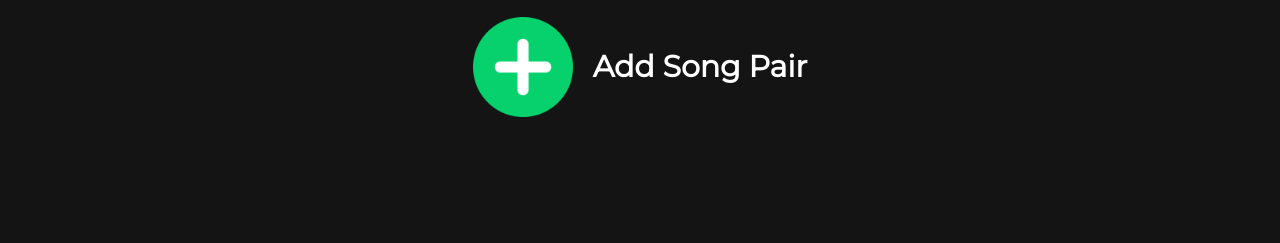
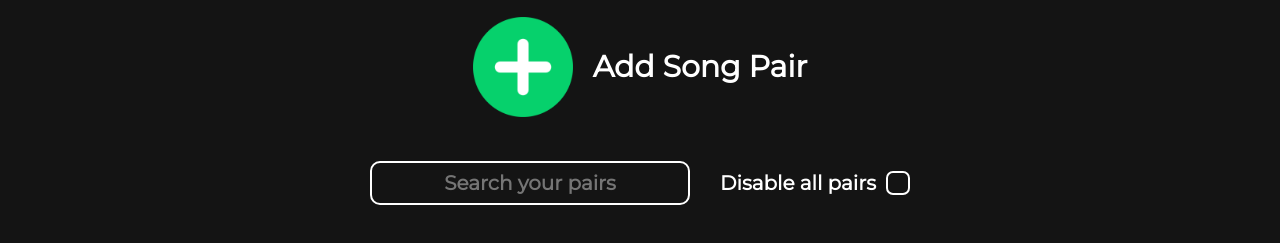
Before and after one commit to tthescott/Afterplay, a website: page public/index.html in a window 1280 px wide. Shown: the part 95-338 px from the top of the page. Drawn offline with Linux system fonts and the light colour scheme.

Commit message:
add pair search bar and disable all pairs checkbox

```diff
--- a/public/index.html
+++ b/public/index.html
@@ -33,6 +33,13 @@
     </button>
   </div>
 
+  <!-- pair search bar -->
+  <div id="pair-search-div">
+    <input type="text" id="pair-search" placeholder="Search your pairs">
+    <label for="disable-all-checkbox" style="font-size: 20px; cursor: pointer;">Disable all pairs</label>
+    <input type="checkbox" id="disable-all-checkbox" name="disable-all-checkbox" value="disable">
+  </div>
+
   <!-- modal for when logo is clicked -->
   <div id="info-overlay" class="info-hidden">
     <div id="info-modal">
--- a/public/styles.css
+++ b/public/styles.css
@@ -23,6 +23,7 @@ body {
   all: unset;
   margin: 20px;
   transition: transform .3s;
+  cursor: pointer;
 }
 
 #logo-btn:hover {
@@ -52,6 +53,7 @@ body {
   border-radius: 10px;
   font-size: 20px;
   transition: transform .3s;
+  cursor: pointer;
 }
 
 #sign-out-btn:hover {
@@ -72,6 +74,7 @@ body {
   justify-content: center;
   z-index: 1000;
   animation: fadeIn 0.5s ease-out;
+  cursor: pointer;
 }
 
 @keyframes fadeIn {
@@ -92,6 +95,7 @@ body {
   background-color: rgb(20, 20, 20);
   padding: 10px;
   animation: scaleIn 0.5s ease-out;
+  cursor: default;
 }
 
 @keyframes scaleIn {
@@ -112,11 +116,13 @@ body {
 #outer-add-div {
   width: 100%;
   text-align: center;
+  margin-bottom: 40px;
 }
 
 #add-btn {
   all: unset;
   transition: transform .3s;
+  cursor: pointer;
 }
 
 #add-btn:hover {
@@ -146,6 +152,7 @@ body {
   justify-content: center;
   z-index: 1000;
   animation: fadeIn 0.5s ease-out;
+  cursor: pointer;
 }
 
 #add-pair-overlay.add-hidden {
@@ -161,4 +168,45 @@ body {
   background-color: rgb(20, 20, 20);
   padding: 10px;
   animation: scaleIn 0.5s ease-out;
+  cursor: default;
 }
+
+#pair-search-div {
+  display: flex;
+  width: 100%;
+  justify-content: center;
+  text-align: center;
+  align-items: center;
+}
+
+#pair-search {
+  all: unset;
+  border: 2px solid white;
+  padding: 8px;
+  border-radius: 10px;
+  font-size: 20px;
+  width: 300px;
+  margin-right: 30px;
+  margin-left: 20px;
+  transition: border-color 0.5s ease;
+}
+
+#pair-search:focus {
+  border-color: rgb(6, 209, 106);
+}
+
+#disable-all-checkbox {
+  all: unset;
+  border: 2px solid white;
+  border-radius: 7px;
+  margin-left: 10px;
+  width: 20px;
+  height: 20px;
+  margin-right: 20px;
+  cursor: pointer;
+  transition: background-color 0.5s ease;
+}
+
+#disable-all-checkbox:checked {
+  background-color: red;
+}
```
